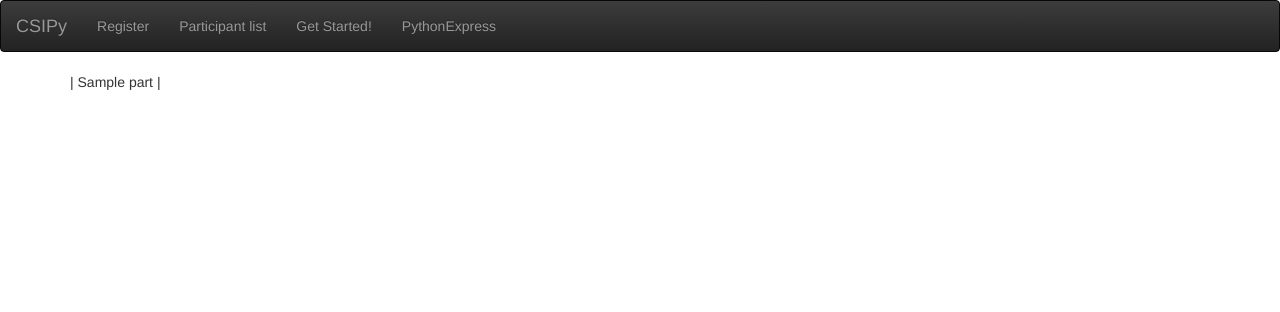
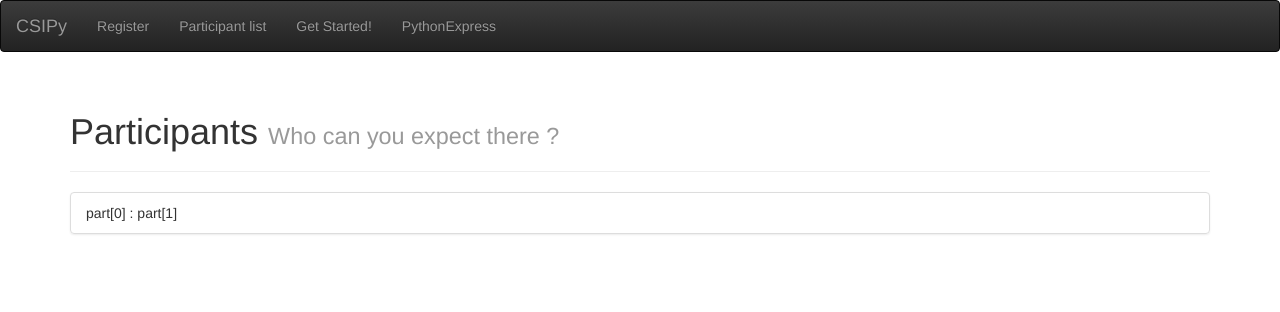
Before and after one commit to AlexMathew/csipy-home, a Flask app: template templates/participants.html in a window 1280 px wide. Shown: the top 312 px of the page. Run offline with Flask 2, Linux system fonts and the light colour scheme; the template is opened without the code that fills it: most values are stand-ins (such as "Sample title", 1, 10 or a date in 2020); some libraries are stand-ins or nearby versions.

Commit message:
Fix participant list template

```diff
--- a/routes.py
+++ b/routes.py
@@ -34,7 +34,7 @@ def home():
 @connectDB
 def participants(*args):
     cur = args[0]
-    cur.execute('SELECT NAME FROM PARTICIPANTS')
+    cur.execute('SELECT REG, NAME FROM PARTICIPANTS WHERE REGISTERED IS true')
     parts = cur.fetchall()
     return render_template('participants.html', participants = parts)
 
--- a/templates/participants.html
+++ b/templates/participants.html
@@ -1,7 +1,11 @@
 {% extends "template.html" %}
 {% block content %}
+	<div class="page-header">
+	  <h1>Participants <small>Who can you expect there ?</small></h1>
+	</div>
+	<ul class="list-group">
 	{% for part in participants %}
-		| {{ part }} |
+		<li class="list-group-item">part[0] : part[1]</li>
 	{% endfor %}
-
+	</ul>
 {% endblock %}
```
